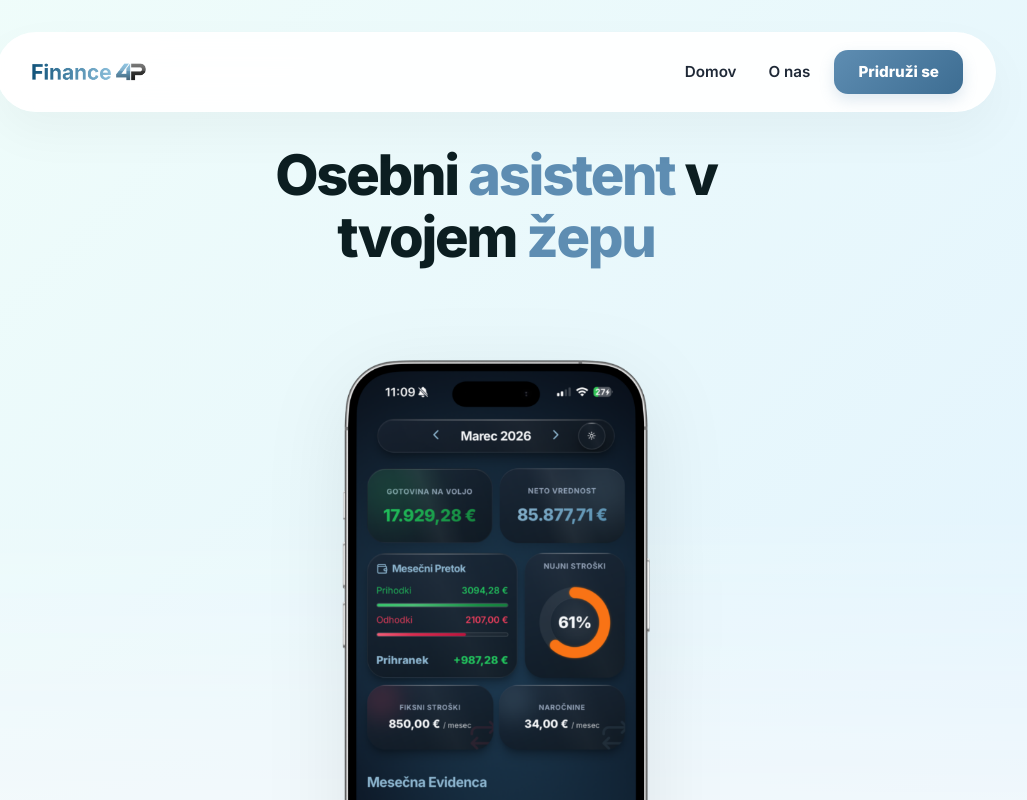
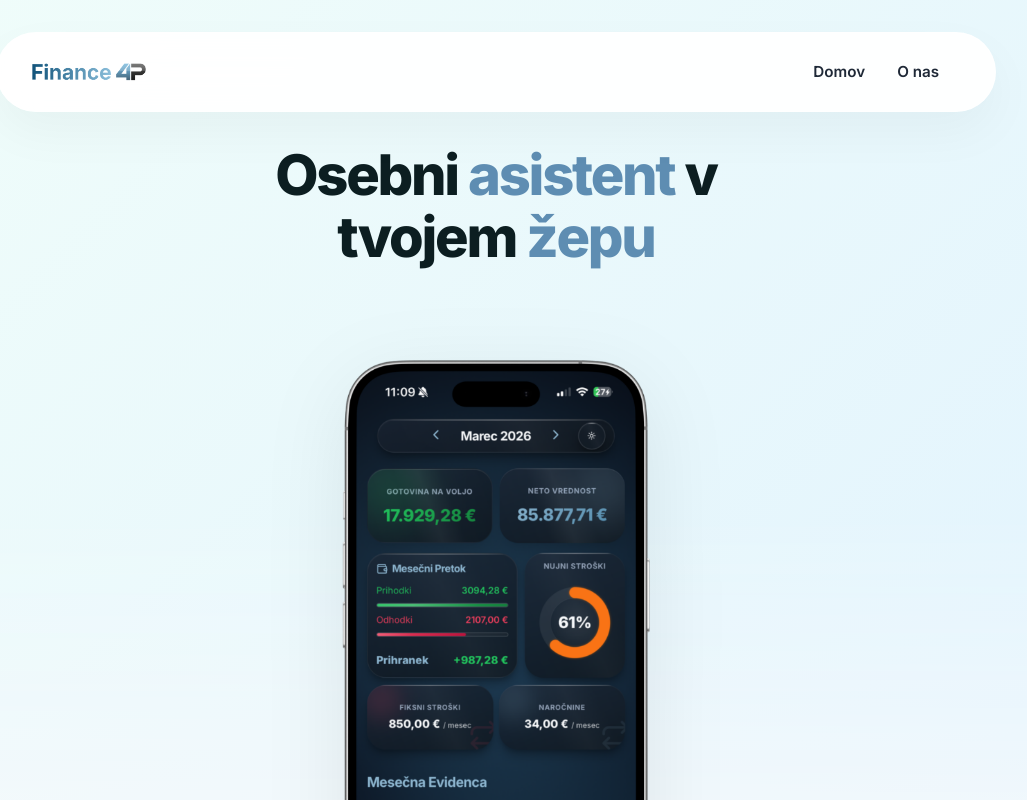
Before and after one commit to filipkolle/Landing-4P, a React (Vite) app: page / in a window 1280 px wide. Shown: the top 800 px of the page, without its empty margins (144-1171 px from the left). Built offline with nearby package versions, Linux system fonts and the light colour scheme.

Commit message:
feat: remove 'Pridruži se' button from Navbar

```diff
--- a/src/components/Navbar.jsx
+++ b/src/components/Navbar.jsx
@@ -17,12 +17,6 @@ const Navbar = () => {
             <Link to="/" className="nav-link">Domov</Link>
             <Link to="/o-nas" className="nav-link">O nas</Link>
           </div>
-          <Link
-            to="/cakalna-vrsta"
-            className="navbar-cta-btn"
-          >
-            Pridruži se
-          </Link>
         </div>
       </div>
     </nav>
```
